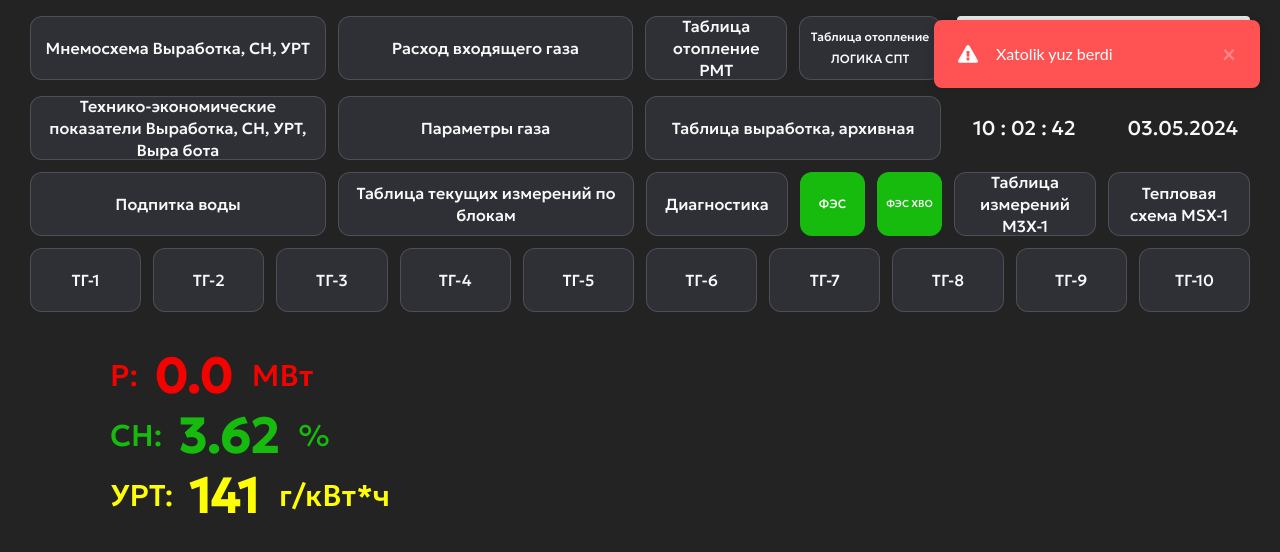
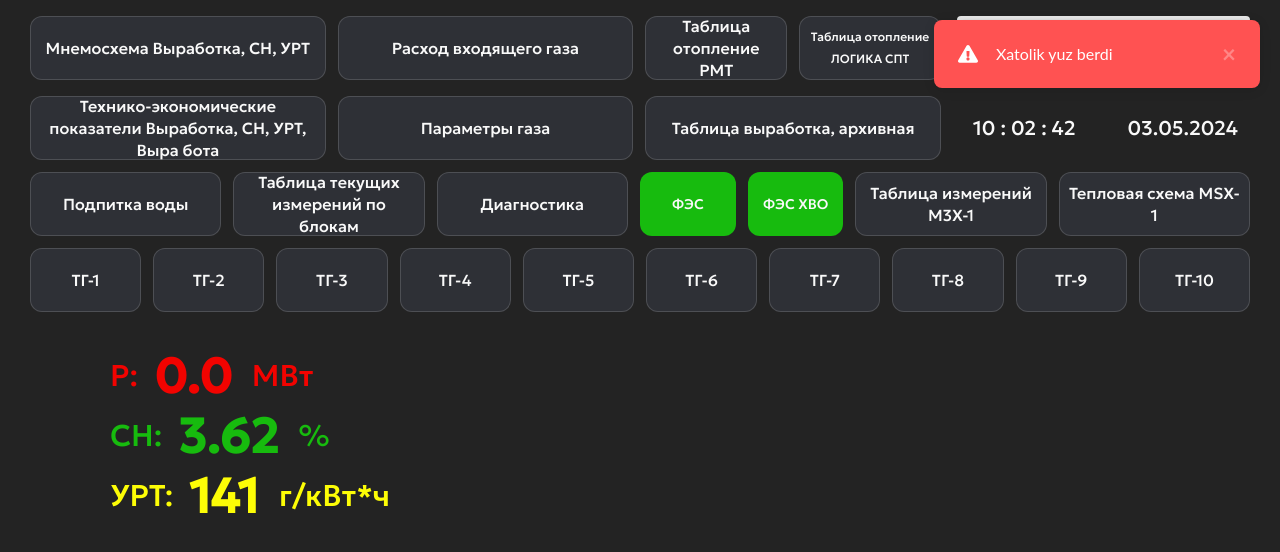
Before and after one commit to OdiljonPy/gres-pokazateli-sol-front, a Vue app: page / in a window 1280 px wide. Shown: the top 552 px of the page. Built offline with nearby package versions, Linux system fonts and the light colour scheme; no server answers; sample sign-in values are in the browser's storage; what maska, vue3-apexcharts would draw is missing.

Commit message:
add adaptive to home bottom button group 2

```diff
--- a/src/pages/HomePage.vue
+++ b/src/pages/HomePage.vue
@@ -43,44 +43,45 @@
         </div>
       </div>
       <!--col-3-->
-      <div class="grid grid-cols-12 gap-3 mt-3">
-        <SButton class="col-span-3 h-16 w-full" variant="black">
+      <div class="flex flex-wrap xl:flex-nowrap gap-3 mt-3">
+        <SButton class="basis-[200px] grow-[2] h-16 w-full" variant="black">
           Подпитка воды
         </SButton>
-        <SButton class="col-span-3 h-16 w-full" variant="black">
+        <SButton class="basis-[200px] grow-[2] h-16 w-full" variant="black">
           Таблица текущих измерений по блокам
         </SButton>
-        <div class="col-span-6 grid grid-cols-12 gap-3">
-          <SButton variant="black" class="col-span-3 w-full h-16"
+
+        <SButton variant="black" class="basis-[200px] grow-[2] w-full h-16"
           >Диагностика</SButton
         >
-          <div class="col-span-3 grid gap-3 grid-cols-2">
         <SButton
           @click="$router.push('/solar_system1')"
           variant="green"
-              class="h-16"
-              custom-class="!text-[12px] !px-2 !leading-4"
+          class="h-16 basis-[100px]"
+          custom-class="!text-[14px] !px-2 !leading-4"
           >ФЭС
         </SButton>
         <SButton
           @click="$router.push('/solar_system2')"
           variant="green"
-              class="h-16"
-              custom-class="!text-[10px] !px-1 !leading-3"
+          class="h-16 basis-[100px]"
+          custom-class="!text-[14px] !px-1 !leading-3"
           >ФЭС ХВО</SButton
         >
-          </div>
-          <SButton variant="black" class="col-span-3 h-16 w-full"
+        <SButton variant="black" class="basis-[200px] grow h-16 w-full"
           >Таблица измерений M3X-1</SButton
         >
-          <SButton variant="black" class="col-span-3 h-16 w-full"
+        <SButton variant="black" class="basis-[200px] grow h-16 w-full"
           >Тепловая схема MSX-1</SButton
         >
       </div>
-      </div>
       <!--      col-4-->
       <div class="flex flex-wrap mt-3 gap-3">
-        <SButton v-for="item in 10" :key="item" class="h-16 w-full basis-[100px] grow" variant="black"
+        <SButton
+          v-for="item in 10"
+          :key="item"
+          class="h-16 w-full basis-[100px] grow"
+          variant="black"
           >ТГ-{{ item }}</SButton
         >
       </div>
```
Lines whose indentation alone changed are shown as unchanged.
